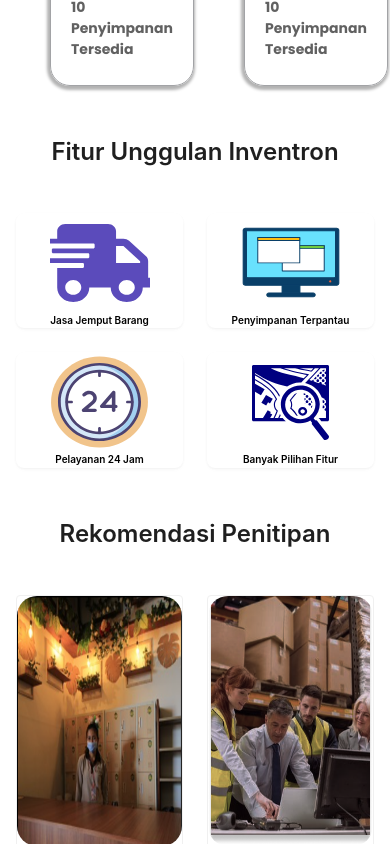
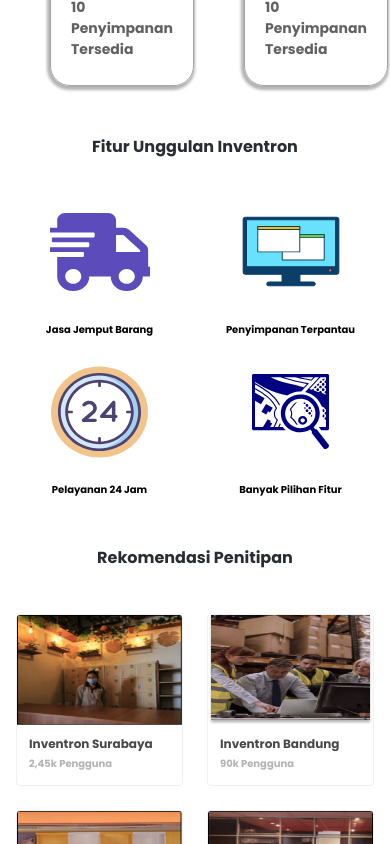
Before and after one commit to Project-Capstone-Group-16/React_Kelompok-16, a React (Vite) app: page / in a window 390 px wide. Shown: the part 2240-3084 px from the top of the page. Built offline with nearby package versions, Linux system fonts and the light colour scheme.

Commit message:
fix: layout and space responsive

```diff
--- a/src/index.css
+++ b/src/index.css
@@ -7,3 +7,7 @@
   font-family: 'Poppins', sans-serif;
   scroll-behavior: smooth;
 }
+
+.ant-card:not(.ant-card-bordered) {
+  box-shadow: none;
+}
--- a/src/main.jsx
+++ b/src/main.jsx
@@ -8,14 +8,14 @@
 
 ReactDOM.createRoot(document.getElementById('root')).render(
   <BrowserRouter>
-    {/* <ConfigProvider
+    <ConfigProvider
       theme={{
         token: {
           fontFamily: ['Poppins', 'sans-serif'],
         },
       }}
-    > */}
+    >
       <App />
-    {/* </ConfigProvider> */}
+    </ConfigProvider>
   </BrowserRouter>
 )
--- a/src/pages/landingPage/ekplorasi/penitipan/index.jsx
+++ b/src/pages/landingPage/ekplorasi/penitipan/index.jsx
@@ -6,7 +6,7 @@
 const Penitipan = () => {
   return (
     <section className={styles['container__penitipan']}>
-      <Typography.Title level={3} style={{ textAlign: 'center', marginBottom: 45 }}>
+      <Typography.Title level={3} className={styles['penitipan__outer__title']}>
         Rekomendasi Penitipan
       </Typography.Title>
       <Row gutter={[24, 24]} align="middle">
--- a/src/pages/landingPage/ekplorasi/penitipan/styles.module.css
+++ b/src/pages/landingPage/ekplorasi/penitipan/styles.module.css
@@ -2,6 +2,13 @@
   margin: 0 auto;
   max-width: 1200px;
   width: 100%;
+}
+
+.penitipan__outer__title {
+  margin-bottom: 45px !important;
+  font-weight: 700 !important;
+  color: #292d32 !important;
+  text-align: center;
 }
 
 .penitipan__card {
@@ -11,29 +18,29 @@
 
 .penitipan__cover__image {
   width: 100%;
-  height: 250px;
-  border-radius: 20px !important;
+  height: 200px;
+  border-radius: 20px;
   padding: 24px 24px 0 24px;
 }
 
-.penitipan__cover__image>img {
+.penitipan__cover__image > img {
   width: 100%;
   height: 100%;
-  border-radius: 20px;
+  border-radius: inherit;
 }
 
 .penitipan__card__space {
   padding: 24px;
 }
 
-.penitipan__card__space>.space__title {
+.penitipan__card__space > .space__title {
   font-size: 18px;
   font-weight: 700;
   color: #494949;
   margin-bottom: 0;
 }
 
-.penitipan__card__space>.space__subtitle {
+.penitipan__card__space > .space__subtitle {
   font-size: 12px;
   font-weight: 600;
   color: #b3b3b3;
@@ -44,25 +51,30 @@
     padding: 0 16px;
   }
 
+  .penitipan__outer__title {
+    font-size: 16px !important;
+  }
+
   .penitipan__card {
     border-radius: 4px;
     padding: 0 !important;
   }
 
   .penitipan__cover__image {
-    border-radius: 0 !important;
+    border-radius: 0;
     padding: 0;
+    height: 110px;
   }
 
   .penitipan__card__space {
     padding: 12px;
   }
 
-  .penitipan__card__space>.space__title {
+  .penitipan__card__space > .space__title {
     font-size: 12px;
   }
 
-  .penitipan__card__space>.space__subtitle {
+  .penitipan__card__space > .space__subtitle {
     font-size: 10px;
   }
 }
--- a/src/pages/landingPage/ekplorasi/unggulan/index.jsx
+++ b/src/pages/landingPage/ekplorasi/unggulan/index.jsx
@@ -6,7 +6,7 @@
 const Unggulan = () => {
   return (
     <section className={styles['container__unggulan']}>
-      <Typography.Title level={3} style={{ textAlign: 'center', marginBottom: 45 }}>
+      <Typography.Title level={3} className={styles['unggulan__outer__title']}>
         Fitur Unggulan Inventron
       </Typography.Title>
       <Row gutter={[24, 24]} align="middle">
--- a/src/pages/landingPage/ekplorasi/unggulan/styles.module.css
+++ b/src/pages/landingPage/ekplorasi/unggulan/styles.module.css
@@ -2,6 +2,13 @@
   margin: 50px auto;
   max-width: 1200px;
   width: 100%;
+}
+
+.unggulan__outer__title {
+  text-align: center;
+  margin-bottom: 45px !important;
+  font-weight: 700 !important;
+  color: #292d32 !important;
 }
 
 .unggulan__image {
@@ -9,7 +16,7 @@
   height: 100px;
 }
 
-.unggulan__image>img {
+.unggulan__image > img {
   width: 100%;
   height: 100%;
   object-fit: none;
@@ -20,13 +27,16 @@
   font-size: 18px;
   text-align: center;
   color: #000000;
+  margin-top: 20px;
 }
 
 @media (max-width: 991px) {
   .container__unggulan {
     padding: 0 16px;
   }
-
+  .unggulan__outer__title {
+    font-size: 16px !important;
+  }
   .unggulan__title {
     font-size: 10px;
   }
```
